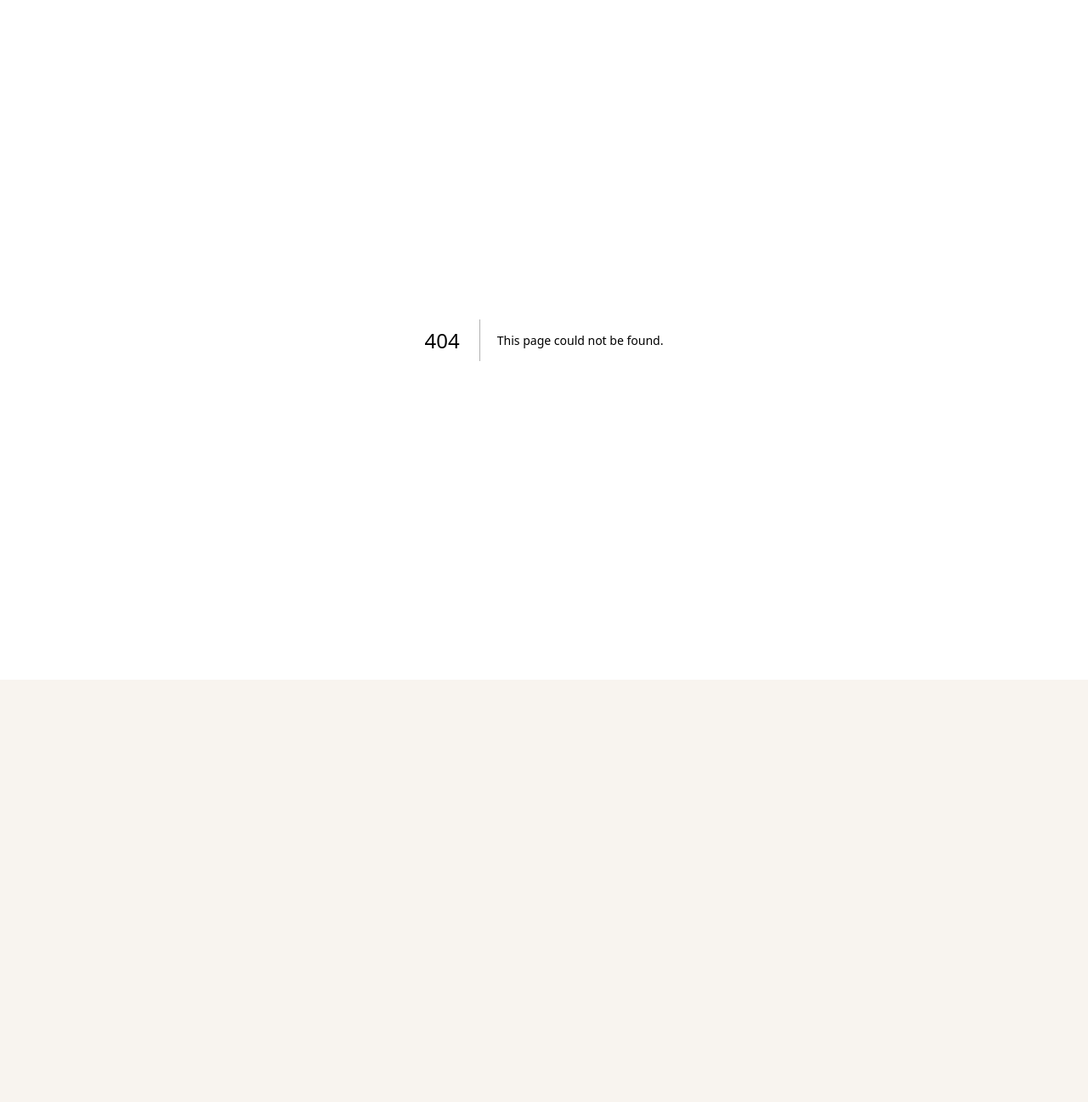
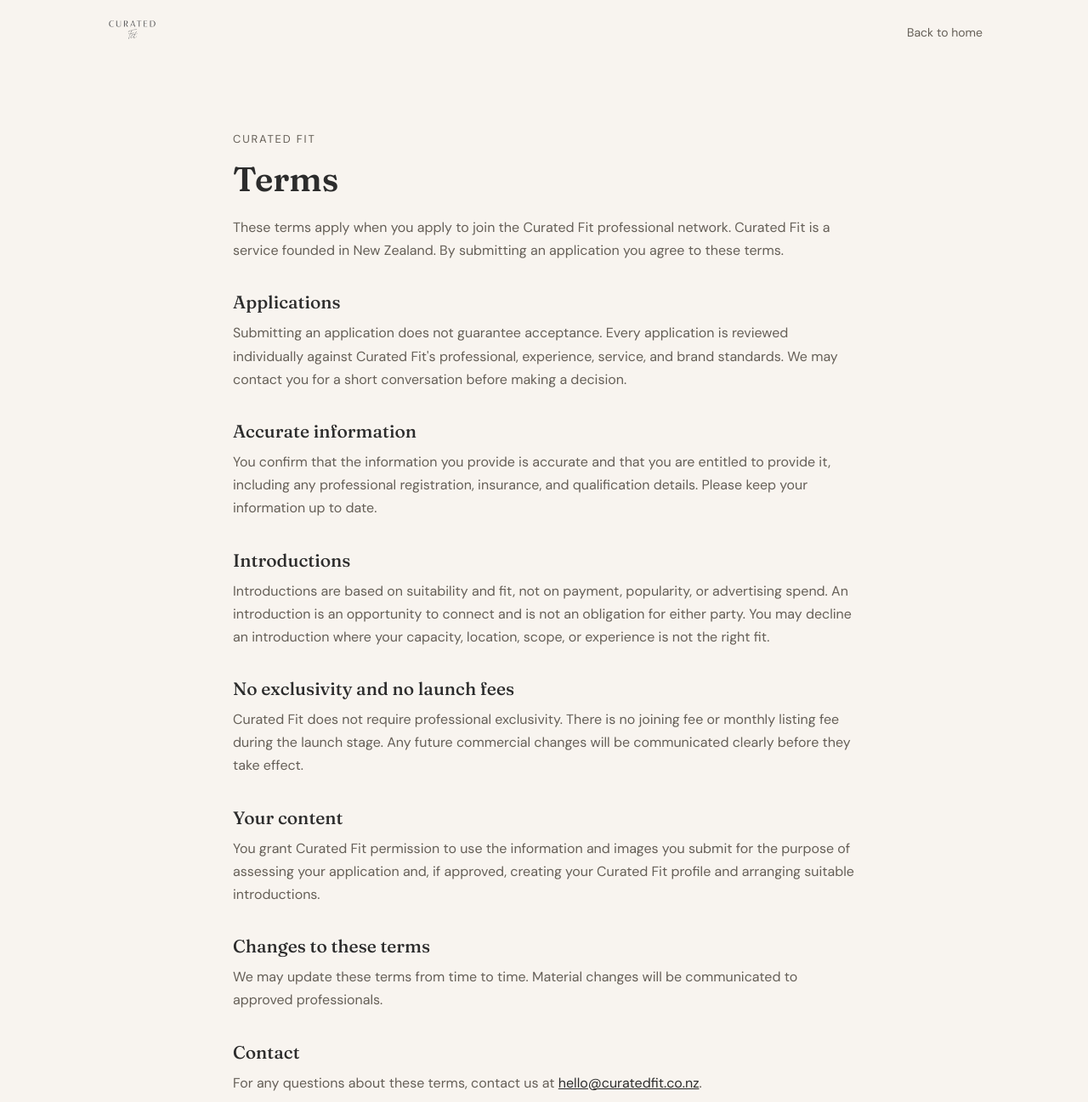
Before and after one commit to EmPerry1972/curated-fit-holding-page, a Next.js app: page /terms in a window 1280 px wide. Before the commit this address had no page. Shown: the top 1297 px of the page at 85% size. Before the commit the page ends 800 px from the top, so only its background shows below. Built offline with nearby package versions, Linux system fonts and the light colour scheme.

Commit message:
Create TermsPage component with terms and conditions
This page outlines the terms for joining the Curated Fit professional network, including application processes and content usage.

```diff
--- /dev/null
+++ b/app/terms/page.tsx
@@ -0,0 +1,95 @@
+import type { Metadata } from "next";
+import Link from "next/link";
+
+export const metadata: Metadata = {
+  title: "Terms | Curated Fit",
+  description: "The terms that apply when you apply to join the Curated Fit professional network.",
+};
+
+const wrap = { maxWidth: 780, margin: "0 auto", padding: "0 24px" };
+const serif = "var(--font-serif), Fraunces, Georgia, serif";
+const h1 = { fontFamily: serif, fontWeight: 600, fontSize: "clamp(28px, 4.5vw, 40px)", lineHeight: 1.15, color: "var(--ink)" };
+const h2 = { fontFamily: serif, fontWeight: 500, fontSize: 21, color: "var(--ink)", margin: "34px 0 10px" };
+const body = { fontSize: 16, lineHeight: 1.7, color: "var(--muted)", marginBottom: 14 };
+
+export default function TermsPage() {
+  return (
+    <main>
+      <nav style={{ display: "flex", alignItems: "center", justifyContent: "space-between", padding: "22px 24px", maxWidth: 1080, margin: "0 auto" }}>
+        <Link href="/"><img src="/logo.png" alt="Curated Fit" style={{ height: 26 }} /></Link>
+        <Link href="/" style={{ fontSize: 14, color: "var(--muted)" }}>Back to home</Link>
+      </nav>
+
+      <section style={{ ...wrap, padding: "clamp(48px, 8vw, 80px) 24px" }}>
+        <p style={{ fontSize: 13, letterSpacing: "0.14em", textTransform: "uppercase", color: "var(--muted)", marginBottom: 16 }}>Curated Fit</p>
+        <h1 style={h1}>Terms</h1>
+        <p style={{ ...body, marginTop: 20 }}>
+          These terms apply when you apply to join the Curated Fit professional network. Curated Fit is a
+          service founded in New Zealand. By submitting an application you agree to these terms.
+        </p>
+
+        <h2 style={h2}>Applications</h2>
+        <p style={body}>
+          Submitting an application does not guarantee acceptance. Every application is reviewed individually
+          against Curated Fit's professional, experience, service, and brand standards. We may contact you for
+          a short conversation before making a decision.
+        </p>
+
+        <h2 style={h2}>Accurate information</h2>
+        <p style={body}>
+          You confirm that the information you provide is accurate and that you are entitled to provide it,
+          including any professional registration, insurance, and qualification details. Please keep your
+          information up to date.
+        </p>
+
+        <h2 style={h2}>Introductions</h2>
+        <p style={body}>
+          Introductions are based on suitability and fit, not on payment, popularity, or advertising spend. An
+          introduction is an opportunity to connect and is not an obligation for either party. You may decline
+          an introduction where your capacity, location, scope, or experience is not the right fit.
+        </p>
+
+        <h2 style={h2}>No exclusivity and no launch fees</h2>
+        <p style={body}>
+          Curated Fit does not require professional exclusivity. There is no joining fee or monthly listing fee
+          during the launch stage. Any future commercial changes will be communicated clearly before they take
+          effect.
+        </p>
+
+        <h2 style={h2}>Your content</h2>
+        <p style={body}>
+          You grant Curated Fit permission to use the information and images you submit for the purpose of
+          assessing your application and, if approved, creating your Curated Fit profile and arranging suitable
+          introductions.
+        </p>
+
+        <h2 style={h2}>Changes to these terms</h2>
+        <p style={body}>
+          We may update these terms from time to time. Material changes will be communicated to approved
+          professionals.
+        </p>
+
+        <h2 style={h2}>Contact</h2>
+        <p style={body}>
+          For any questions about these terms, contact us at{" "}
+          <a href="mailto:hello@curatedfit.co.nz" style={{ textDecoration: "underline", color: "var(--ink)" }}>hello@curatedfit.co.nz</a>.
+        </p>
+
+        <p style={{ ...body, marginTop: 30, fontSize: 14 }}>
+          <Link href="/privacy" style={{ textDecoration: "underline" }}>Privacy Policy</Link> · <Link href="/" style={{ textDecoration: "underline" }}>Home</Link>
+        </p>
+      </section>
+
+      <footer style={{ borderTop: "1px solid var(--line)" }}>
+        <div style={{ maxWidth: 1080, margin: "0 auto", display: "flex", flexWrap: "wrap", gap: 16, alignItems: "center", justifyContent: "space-between", padding: "28px 24px", fontSize: 14, color: "var(--muted)" }}>
+          <span>© {new Date().getFullYear()} Curated Fit · Founded in New Zealand</span>
+          <span style={{ display: "flex", gap: 20 }}>
+            <Link href="/privacy">Privacy Policy</Link>
+            <Link href="/terms">Terms</Link>
+            <a href="mailto:hello@curatedfit.co.nz">Contact</a>
+          </span>
+        </div>
+      </footer>
+    </main>
+  );
+}
```
